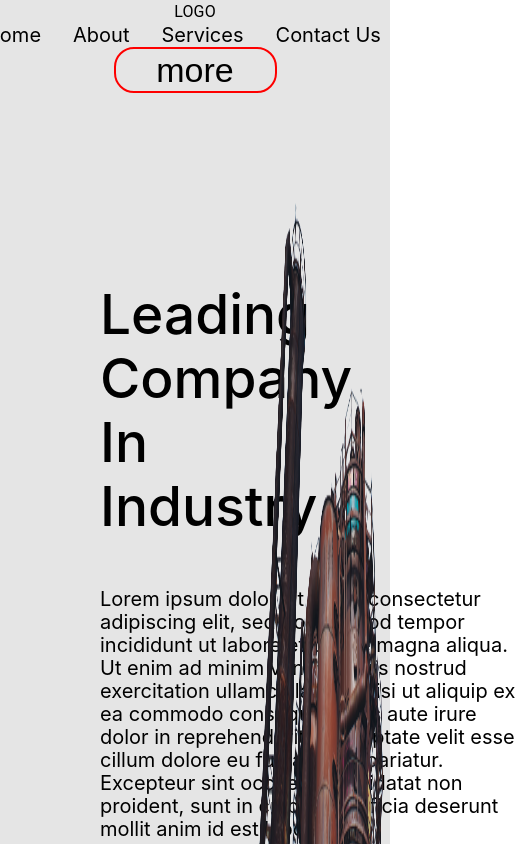
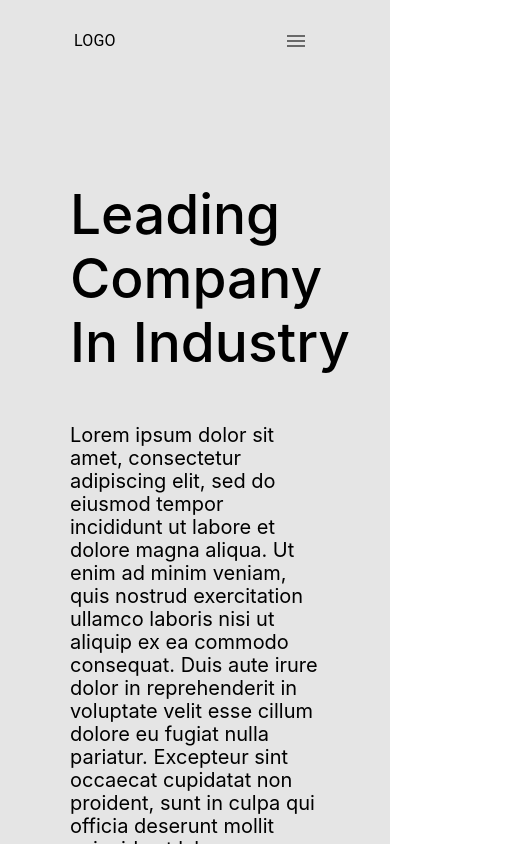
Before and after one commit to JTR03/demoSite, a Next.js app in the folder demosite/: page / in a window 390 px wide. Shown: the top 844 px of the page, 529 px wide, since content can reach past the window. Built offline with nearby package versions, Linux system fonts and the light colour scheme.

Commit message:
added mobile responsiveness

```diff
--- a/demosite/components/Mid.js
+++ b/demosite/components/Mid.js
@@ -2,7 +2,6 @@ import { Button, Card, CardActions, CardContent, Typography,Container } from '@m
 import Grid from '@mui/material/Grid'
 import React from 'react'
 import styles from '../styles/Home.module.css'
-import ArrowRightAltIcon from '@mui/icons-material/ArrowRightAlt'
 
 const content = [
     {
@@ -36,12 +35,12 @@ function Mid() {
 {/*  */}  <Container maxWidth={false}  >
 
 
-                <Grid container spacing={14.125} direction='row' justifyContent='center' sx={{paddingLeft:9.45,paddingRight:9.45}} >
+                <Grid container spacing={2} direction='row' justifyContent='center' sx={{paddingLeft:{xs:2.5,sm:6.8,md:9.45},paddingRight:{xs:2.5,sm:6.8,md:9.45}}} >
                     {content.map((items)=>{
                         const {title,text,id} = items
                         return(
 
-                            <Grid item xs={4} key={id}>
+                            <Grid item xs={12} md={4} key={id}>
                         <Card sx={{background:'#535050',color:'#fff'}} className={styles.card}>
                             <CardContent>
                                 <Typography align='center' variant='h5' sx={{paddingBottom:4}}>
--- a/demosite/components/Navbar.js
+++ b/demosite/components/Navbar.js
@@ -1,8 +1,13 @@
-import React from 'react'
+import React, { useState } from 'react'
 import Styles from '../styles/Home.module.css'
 import Toolbar from '@mui/material/Toolbar'
 import { Box, Typography } from '@mui/material'
 import Link from 'next/link'
+import MenuIcon from '@mui/icons-material/Menu'
+import IconButton from '@mui/material/IconButton'
+import Drawer from '@mui/material/Drawer'
+import List from '@mui/material/List'
+import ListItem from '@mui/material/ListItem'
 
 const items = [
     {
@@ -27,12 +32,20 @@ const items = [
     }]
 
 function Navbar() {
+    const [state, setState] = useState(false)
+
+    const handleState = ()=>{
+        setState(true)
+    }
+
+    const handleClose = ()=>{
+        setState(false)
+    }
     return (
-
 
                 <Toolbar disableGutters className={Styles.nav}>
                     <Typography  sx={{flexGrow:1, display:'flex'}}>LOGO</Typography>
-                <Box className={Styles.pageContainer}>
+                <Box sx={{display:{sm:'block',xs:'none'}}}>
                     {items.map((item)=>{
                         const {id,page,url} = item
                         return(
@@ -45,11 +58,35 @@ function Navbar() {
 
 
                     )}
-
-                </Box>
-                <button className={Styles.btn}>
+                    <button className={Styles.btn}>
                         more
                     </button>
+                </Box>
+                <Box sx={{display:{sm:'none'}}}>
+                    <IconButton onClick={handleState}>
+                        <MenuIcon />
+                    </IconButton>
+                    <Drawer
+                    anchor='right'
+                    open={state}
+                    onClick={handleClose}
+                    >
+                        {items.map((item)=>{
+                            const {id,page,url} = item
+                            return(
+                                <List key={id}>
+                                    <ListItem>
+                                        <Link href={url}>
+                                        {page}
+                                        </Link>
+
+                                    </ListItem>
+                                </List>
+                            )
+                        })}
+                    </Drawer>
+                </Box>
+
                 </Toolbar>
 
 
--- a/demosite/components/Testimonial.js
+++ b/demosite/components/Testimonial.js
@@ -38,10 +38,10 @@ function Testimonial() {
             <Typography align='center' variant='h3' sx={{marginTop:10}}>
                 Testimonials
             </Typography>
-            <Grid container justifyContent='center' >
+            <Grid container direction={'row'} justifyContent='center' >
                 <Grid item>
-<IconButton sx={{marginTop:6}} onClick={handlePrev}>
-                    <ArrowBackIosNewIcon sx={{fontSize:120}}/>
+<IconButton sx={{marginTop:{xs:16,sm:9,md:6}}} onClick={handlePrev}>
+                    <ArrowBackIosNewIcon sx={{fontSize:{xs:25,sm:40,md:120}}}/>
                 </IconButton>
 
                 </Grid>
@@ -69,8 +69,8 @@ function Testimonial() {
             </Box>
                 </Grid>
                 <Grid item>
- <IconButton sx={{marginTop:6}} onClick={handleNext}>
-                    <ArrowForwardIosIcon  sx={{fontSize:120}}/>
+ <IconButton sx={{marginTop:{xs:16,sm:9,md:6}}} onClick={handleNext}>
+                    <ArrowForwardIosIcon  sx={{fontSize:{xs:25,sm:40,md:120}}}/>
                 </IconButton>
                 </Grid>
             </Grid>
--- a/demosite/pages/index.js
+++ b/demosite/pages/index.js
@@ -9,8 +9,8 @@ export default function Home() {
   return (
     <div className={styles.container}>
       <Navbar />
-      <div style={{display:'flex'}}>
-        <div style={{width:'40%'}}>
+      <div className={styles.landing}>
+        <div className={styles.div2}>
         <h1 className={styles.title}>
         Leading Company <br /> In Industry
       </h1>
--- a/demosite/styles/Home.module.css
+++ b/demosite/styles/Home.module.css
@@ -15,11 +15,7 @@
  height: 53px;
 }
 
-.pageContainer {
-  width: 452px;
-  height: 24px;
-  left:745px;
-  top: 29px;
+.landing {
   display: flex;
 }
 
@@ -105,6 +101,7 @@
   width: 90vw;
   margin: auto;
   max-width: 1170px;
+
 }
 
 .section2 {
@@ -140,17 +137,72 @@
   text-align: center;
 
 }
-
-.rndcard {
-  margin-top: 110px;
-  padding: 0 40px;
-  text-align: center;
-  text-decoration: none;
-  border-radius: 160px;
-  width: 377px;
-  height: 467px;
+.div{
+  width: 40%;
 }
 
+@media (max-width:600px){
+  .heading{
+    font-size: 50px;
+    margin: 40px 0;
+  }
+  .nav{
+    margin: 0 26px;
+  }
+  .landing{
+    display: block;
+  }
+  .img{
+    width: fit-content;
+    height: fit-content;
+    margin: 25px;
+  }
+  .title{
+    margin-left: 25px;
+    margin-top: 60px;
+  }
+  .description{
+    margin-left: 25px;
+    width: 310px;
+  }
+  .section2{
+    width: 60vw;
+  }
+}
+@media (max-width: 900px) {
+  .btn {
+    display: none;
+  }
+  .nav{
+    margin: 0 74px;
+  }
+  .img{
+    width: fit-content;
+    height: fit-content;
+  }
+  .title{
+    margin-left: 70px;
+    margin-top: 100px;
+  }
+  .description{
+    margin-left: 70px;
+    margin-right: 70px;
+    width: fit-content;
+
+  }
+  .landing{
+    display: block;
+  }
+  .btn2{
+    margin-left: 75px;
+  }
+  .div2{
+    width: 100%;
+  }
+  .section2{
+    width: 70vw;
+  }
+}
 /* .main {
   min-height: 100vh;
   padding: 4rem 0;
@@ -227,11 +279,3 @@
   font-size: 1.25rem;
   line-height: 1.5;
 } */
-
-
-@media (max-width: 600px) {
-  .nav {
-    display: none;
-    flex-direction: column;
-  }
-}
```
Also changed, not shown: demosite/components/About.js (+10 -9 lines), demosite/components/Form.js (+9 -9 lines), demosite/components/History.js (+4 -3 lines), demosite/components/Offers.js (+6 -6 lines).
